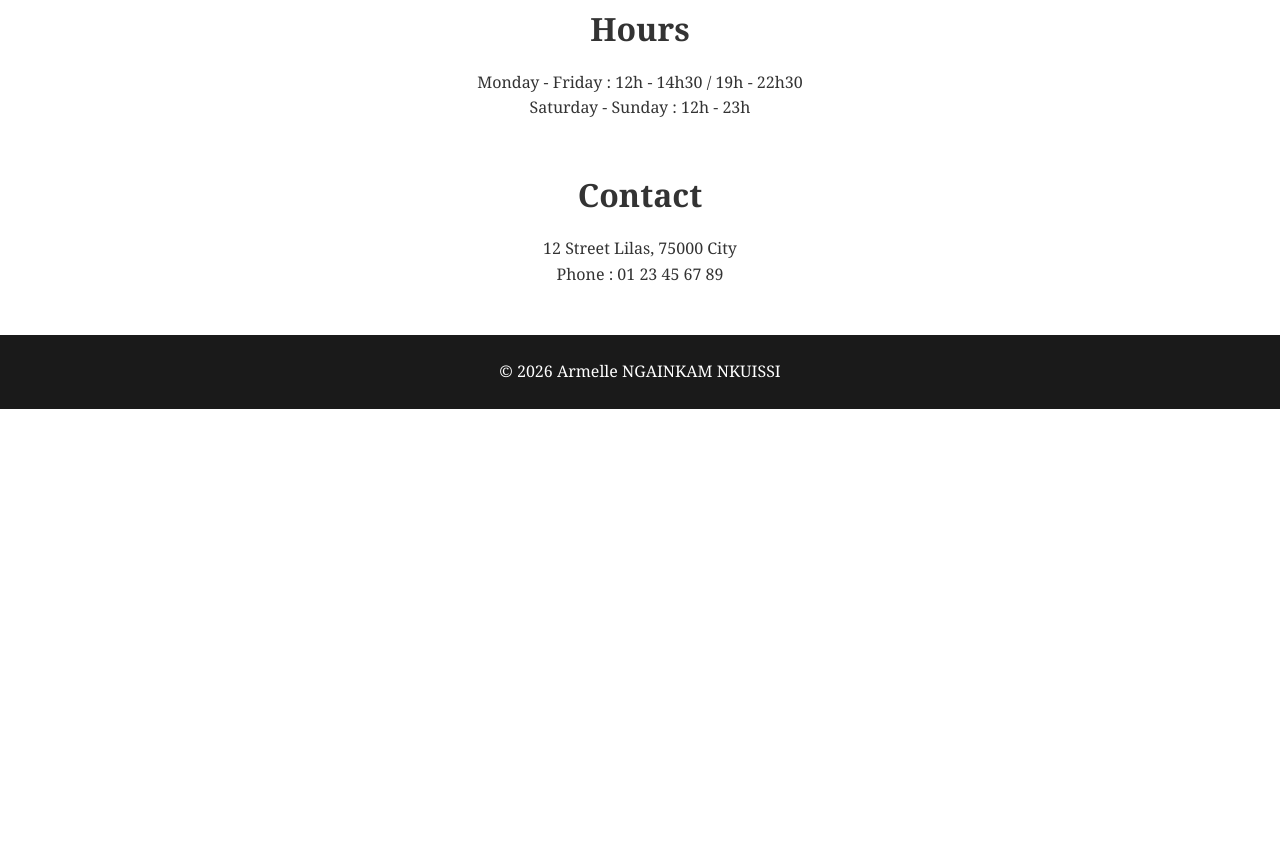
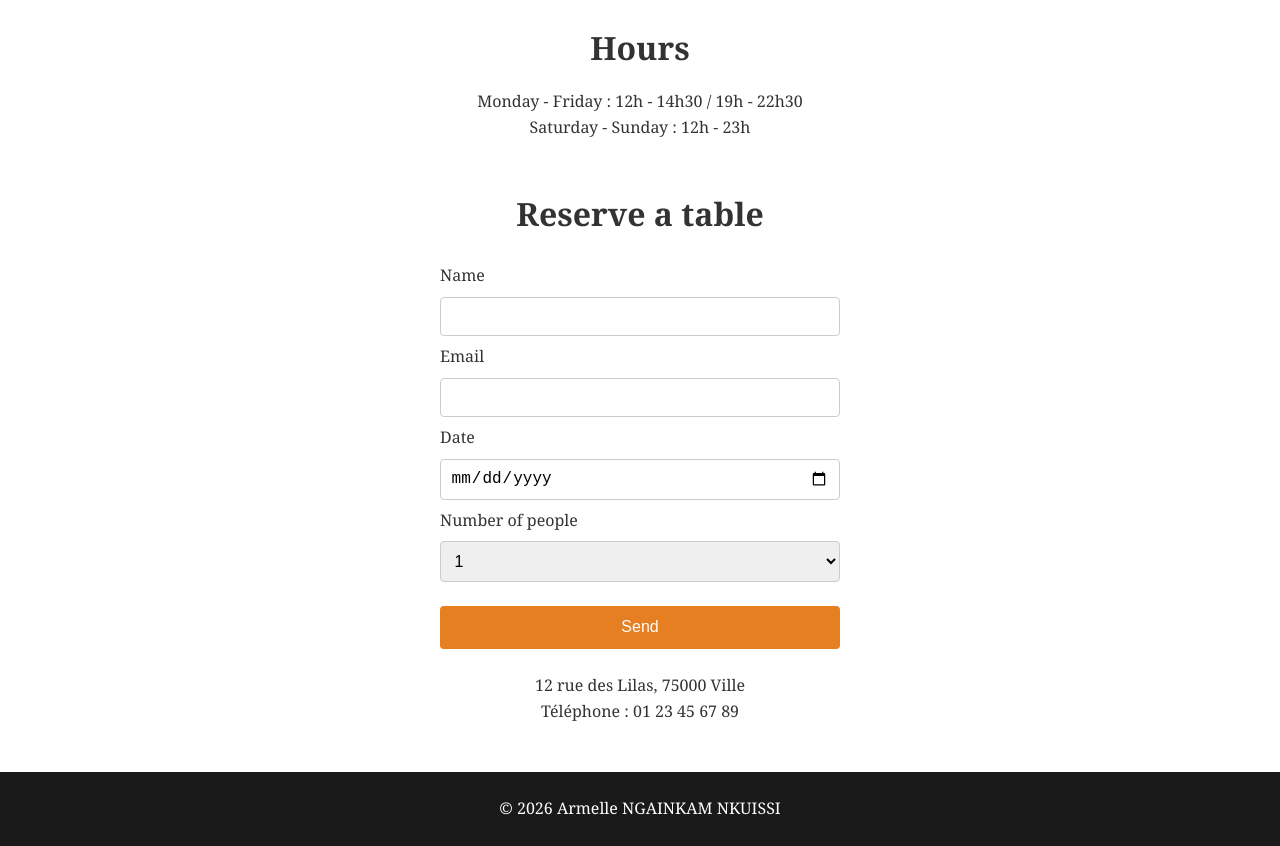
Before and after one commit to dodie-code/Restaurant, a plain HTML site: page index.html in a window 1280 px wide. Shown: the part 1530-2376 px from the top of the page. Before the commit the page ends 1939 px from the top, so only its background shows below. Drawn offline with Linux system fonts and the light colour scheme.

Commit message:
my reservation form

```diff
--- a/index.html
+++ b/index.html
@@ -9,7 +9,13 @@
 <body>
   <header class="navbar">
     <div class="logo">Anty Armelle</div>
-    <nav>
+     <nav class="navbar">
+      <input type="checkbox" id="menu-toggle">
+
+      <label for="menu-toggle" class="burger">
+        ☰
+      </label>
+
       <ul class="nav-links">
         <li><a href="#home">Home</a></li>
         <li><a href="#menu">Menu</a></li>
@@ -76,9 +82,31 @@
     </section>
 
     <section id="contact">
-      <h2>Contact</h2>
-      <p>12 Street Lilas, 75000 City</p>
-      <p>Phone : 01 23 45 67 89</p>
+      <h2>Reserve a table</h2>
+      <form class="reservation-form">
+        <label for="name">Name</label>
+        <input type="text" id="name" name="name" required>
+
+        <label for="email">Email</label>
+        <input type="email" id="email" name="email" required>
+
+        <label for="date">Date</label>
+        <input type="date" id="date" name="date" required>
+
+        <label for="people">Number of people</label>
+        <select id="people" name="people">
+          <option>1</option>
+          <option>2</option>
+          <option>3</option>
+          <option>4</option>
+          <option>5 or more</option>
+        </select>
+
+        <button type="submit" class="btn">Send</button>
+      </form>
+
+  <p>12 rue des Lilas, 75000 Ville</p>
+  <p>Téléphone : 01 23 45 67 89</p>
     </section>
   </main>
 
--- a/style.css
+++ b/style.css
@@ -44,6 +44,11 @@ body {
 
 .nav-links a:hover {
   color: #e67e22;
+}
+
+#menu-toggle,
+.burger {
+  display: none;
 }
 
 /* ----- Section Hero ----- */
@@ -150,4 +155,57 @@ footer {
   .hero h1 {
     font-size: 2rem;
   }
+
+  .burger {
+    display: block;
+    color: white;
+    font-size: 30px;
+    cursor: pointer;
+  }
+
+  #menu-toggle {
+    display: none;
+  }
+
+  .nav-links {
+    display: none;
+    flex-direction: column;
+    position: absolute;
+    top: 65px;
+    left: 0;
+    width: 100%;
+    padding: 20px;
+    box-sizing: border-box;
+    background-color: #172554;
+  }
+
+  /* Quand la case est cochée, afficher le menu */
+  #menu-toggle:checked ~ .nav-links {
+    display: flex;
+  }
 }
+
+/* ----- Formulaire ----- */
+.reservation-form {
+  display: flex;
+  flex-direction: column;
+  gap: 0.5rem;
+  max-width: 400px;
+  margin: 1.5rem auto;
+  text-align: left;
+}
+
+.reservation-form input,
+.reservation-form select {
+  padding: 0.6rem;
+  border: 1px solid #ccc;
+  border-radius: 4px;
+  font-size: 1rem;
+}
+
+.reservation-form button {
+  margin-top: 1rem;
+  border: none;
+  cursor: pointer;
+  font-size: 1rem;
+}
```
